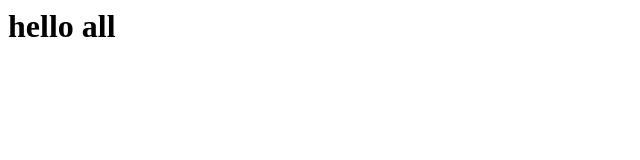
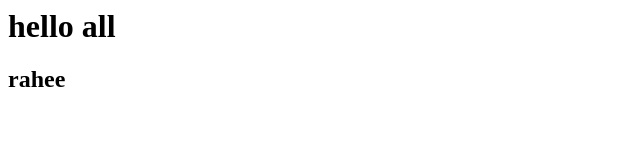
Before and after one commit to RaheeGandhi/practicerepo, a plain HTML site: page HTML/index.html in a window 1280 px wide. Shown: the full height of the page, 0-640 px from the left. Drawn offline with Linux system fonts and the light colour scheme.

Commit message:
updateed

```diff
--- a/HTML/index.html
+++ b/HTML/index.html
@@ -5,5 +5,6 @@
 </head>
 <body>
   <h1>hello all</h1>
+  <h2>rahee</h2>
 </body>
 </html>
```
